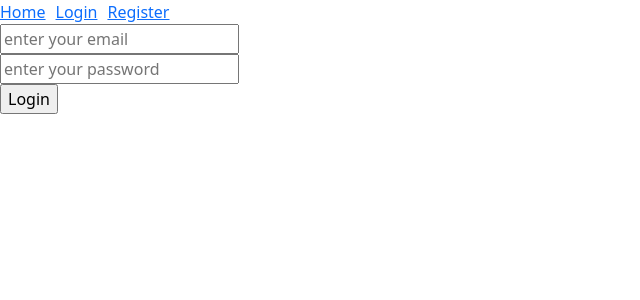
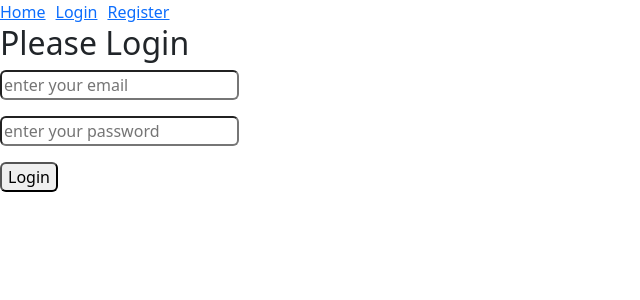
Before and after one commit to Himlaoy/pass-authentic-pract-mdl59, a React (Vite) app: page /login in a window 1280 px wide. Shown: the top 300 px of the page, without its empty margins (0-640 px from the left). Built offline with nearby package versions, Linux system fonts and the light colour scheme.

Commit message:
signin form almost done

```diff
--- a/src/components/Login/Login.jsx
+++ b/src/components/Login/Login.jsx
@@ -1,16 +1,28 @@
 import React from 'react';
-import { Form } from 'react-bootstrap';
+
 
 
 const Login = () => {
+
+
+
+    const handleLogin=(event)=>{
+        event.preventDefault()
+        console.log(event.target.email)
+    }
+
     return (
-        <form className=''>
-            <input type="email" name="email" id="email" placeholder='enter your email'/>
-            <br />
-            <input type="password" name="password" id="password" placeholder='enter your password'/>
-            <br />
-            <input type="submit" value="Login" />
-        </form>
+
+        <div className='mx-auto'>
+            <h2>Please Login</h2>
+            <form onSubmit={handleLogin} className='mx-auto'>
+                <input type="email" className='mb-3 rounded' name="email" id="email" placeholder='enter your email' />
+                <br />
+                <input type="password" className='mb-3 rounded' name="password" id="password" placeholder='enter your password' />
+                <br />
+                <input type="submit" className='mb-3 rounded' value="Login" />
+            </form>
+        </div>
     );
 };
 
```
